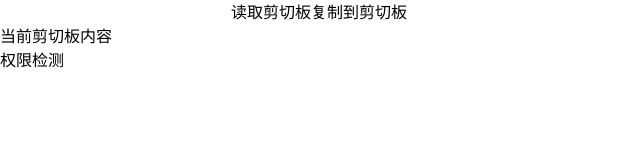
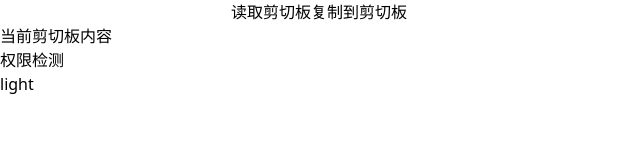
Before and after one commit to RelentlessFlow/clipboard-pro, a React (Vite) app: page / in a window 1280 px wide. Shown: the top 162 px of the page, without its empty margins (0-640 px from the left). Built offline with nearby package versions, Linux system fonts and the light colour scheme.

Commit message:
feat: 测试React Context特性，修复若干bug

```diff
--- a/src/App.tsx
+++ b/src/App.tsx
@@ -1,4 +1,6 @@
 import React from 'react';
+import Title from './Title';
+import { ThemeProvider } from './context/theme.context';
 
 function App() {
 	const handleClick = async () => {
@@ -8,20 +10,26 @@ function App() {
 
 	const handlePermission = async () => {
 		const permission = await ipc.PERMISSION_ACTIVE();
-		if(!permission.permission && !permission.accessibility)
+		if (!permission.permission && !permission.accessibility)
 			ipc.OPEN_SETTINGS_SECURITY('Accessibility');
-		if(!permission.permission && !permission.screenRecording)
+		if (!permission.permission && !permission.screenRecording)
 			ipc.OPEN_SETTINGS_SECURITY('ScreenCapture');
-	}
+	};
 
 	return (
+		<>
+			<ThemeProvider>
 				<div>
 					<input />
 					<button onClick={handleClick}>读取剪切板</button>
 					<button>复制到剪切板</button>
 					<div>当前剪切板内容</div>
 					<div onClick={handlePermission}>权限检测</div>
+
+					<Title />
 				</div>
+			</ThemeProvider>
+		</>
 	);
 }
 
--- /dev/null
+++ b/src/Title.tsx
@@ -0,0 +1,9 @@
+import React from 'react';
+import useTheme from './hooks/useTheme';
+
+const Title: React.FC = () => {
+	const theme = useTheme()
+	return <div> { theme } {/* light */} </div>
+}
+
+export default Title;
--- /dev/null
+++ b/src/context/theme.context.tsx
@@ -0,0 +1,29 @@
+import React, { createContext, FC, ReactNode } from 'react';
+
+type ThemeContextType = 'light' | 'dark';
+
+const ThemeContext = createContext<ThemeContextType>('dark');
+
+interface ThemeProviderProps {
+	children: ReactNode | ReactNode[];
+}
+
+const ThemeProvider: FC<ThemeProviderProps> = ({ children}) => {
+	const initialTheme: ThemeContextType = 'light'; // 初始主题
+
+	return (
+		<ThemeContext.Provider value={initialTheme}>
+			{ children }
+		</ThemeContext.Provider>
+	);
+}
+
+export {
+	ThemeContext,
+	ThemeProvider
+}
+
+export type {
+	ThemeContextType,
+	ThemeProviderProps,
+}
--- /dev/null
+++ b/src/hooks/useTheme.tsx
@@ -0,0 +1,14 @@
+import { ThemeContext } from '../context/theme.context';
+import { useContext } from 'react';
+
+const useTheme = () => {
+	const theme = useContext(ThemeContext);
+	if (theme === undefined) {
+		throw new Error('useTheme must be used within a ThemeProvider');
+	}
+
+	return theme;
+}
+
+
+export default useTheme;
--- a/tsconfig.json
+++ b/tsconfig.json
@@ -14,7 +14,7 @@
     "resolveJsonModule": true,
     "isolatedModules": true,
     "noEmit": true,
-    "jsx": "react"
+    "jsx": "react-jsx"
   },
   "exclude": ["node_modules"],
   "include": ["**/*.ts", "**/*.tsx", "**/*.js"]
```
Also changed, not shown: electron/ipc.bridge.ts (+4 -4 lines). Lines whose indentation alone changed are shown as unchanged.
